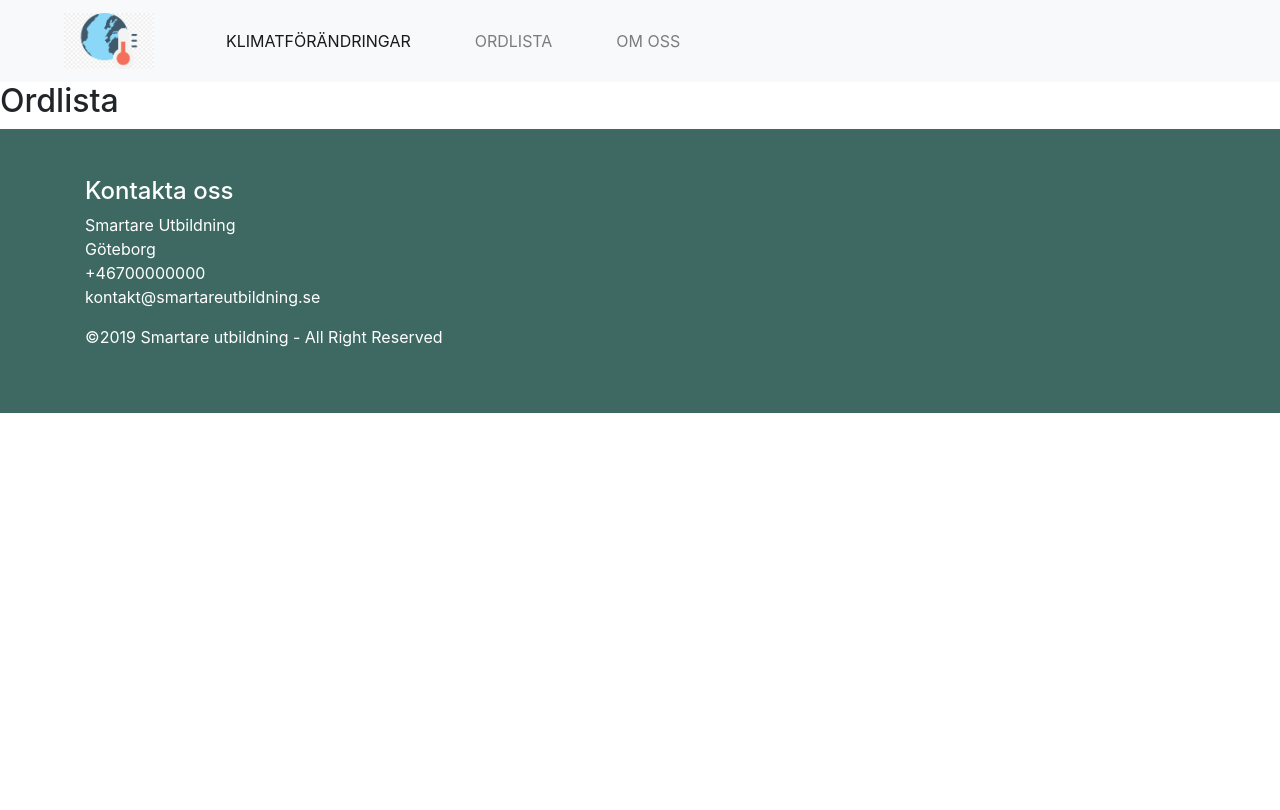
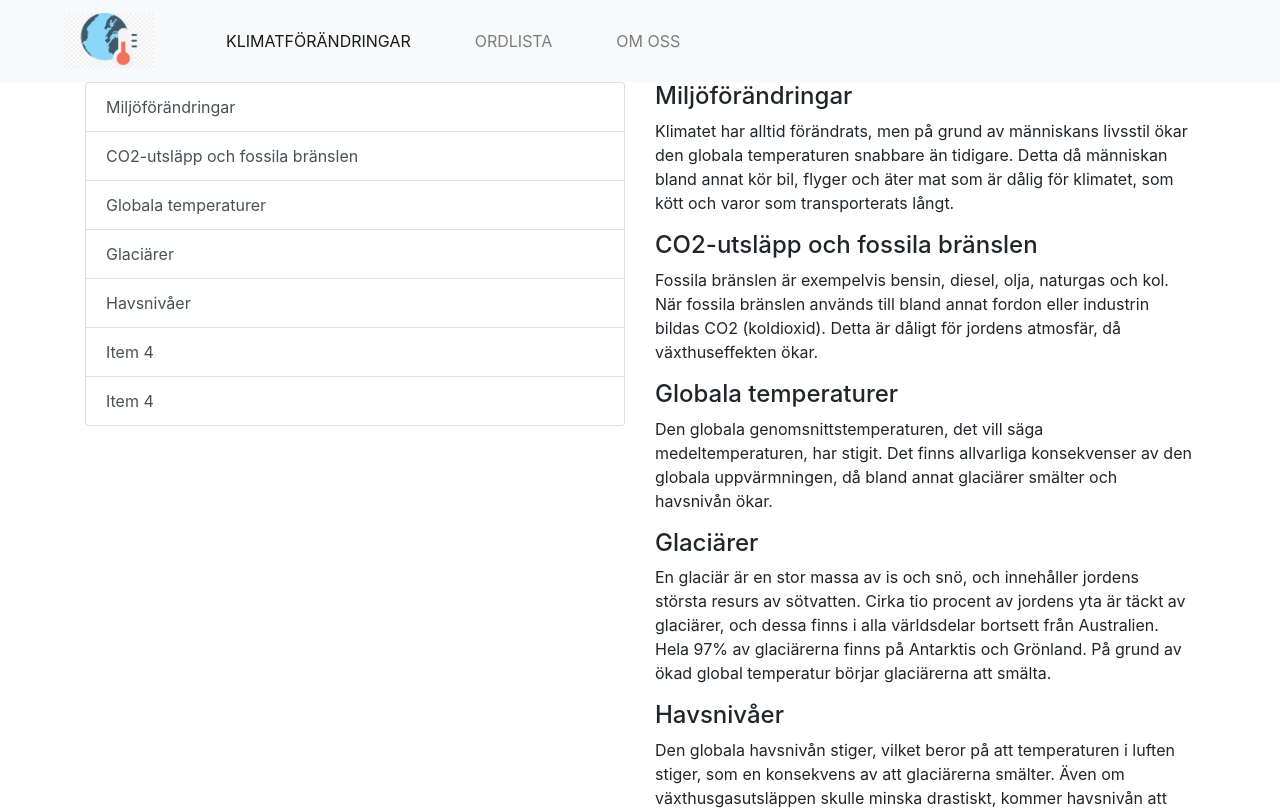
Before and after one commit to SchoolProjectHB/climate-website, a React (Create React App) app: page /ordlista in a window 1280 px wide. Shown: the top 810 px of the page. Built offline with nearby package versions, Linux system fonts and the light colour scheme.

Commit message:
commit changes

```diff
--- a/package.json
+++ b/package.json
@@ -3,10 +3,13 @@
   "version": "0.1.0",
   "private": true,
   "dependencies": {
+    "bootstrap": "^4.4.1",
     "react": "^16.12.0",
+    "react-bootstrap": "^1.0.0-beta.16",
     "react-dom": "^16.12.0",
     "react-router-dom": "^5.1.2",
     "react-scripts": "3.2.0",
+    "react-sticky": "^6.0.3",
     "styled-components": "^4.4.1"
   },
   "scripts": {
--- a/src/components/pages/Ordlista.js
+++ b/src/components/pages/Ordlista.js
@@ -1,14 +1,121 @@
-import React, { Component } from 'react';
+import React, { Component } from "react";
+import "bootstrap/dist/css/bootstrap.min.css";
+
+// import Container from 'react-bootsrtap/Container';
+// import Row from 'react-bootsrtap/Row';
+// import Col from 'react-bootsrtap/Col';
 
 class Ordlista extends Component {
+  render() {
+    return (
+      <div className="container">
+        <div className="row">
+          <div className="col-sm">
+            <div>
 
-    render() {
-        return (
-            <div>
-                <h2>Ordlista</h2>
+              <div id="list-example" className="list-group">
+                <a
+                  className="list-group-item list-group-item-action"
+                  href="#list-item-1"
+                >
+                  Miljöförändringar
+                </a>
+                <a
+                  className="list-group-item list-group-item-action"
+                  href="#list-item-2"
+                >
+                  CO2-utsläpp och fossila bränslen
+                </a>
+                <a
+                  className="list-group-item list-group-item-action"
+                  href="#list-item-3"
+                >
+                  Globala temperaturer
+                </a>
+                <a
+                  className="list-group-item list-group-item-action"
+                  href="#list-item-4"
+                >
+                  Glaciärer
+                </a>
+                <a
+                  className="list-group-item list-group-item-action"
+                  href="#list-item-5"
+                >
+                  Havsnivåer
+                </a>
+                <a
+                  className="list-group-item list-group-item-action"
+                  href="#list-item-6"
+                >
+                  Item 4
+                </a>
+                <a
+                  className="list-group-item list-group-item-action"
+                  href="#list-item-7"
+                >
+                  Item 4
+                </a>
+              </div>
+
+
+              <div
+                data-spy="scroll"
+                data-target="#list-example"
+                data-offset="0"
+                class="scrollspy-example"
+              ></div>
             </div>
-         );
-    }
+          </div>
+
+          <div className="col-sm mt-15 mb-15">
+            <h4 id="list-item-1">Miljöförändringar</h4>
+            <p>
+              Klimatet har alltid förändrats, men på grund av människans
+              livsstil ökar den globala temperaturen snabbare än tidigare. Detta
+              då människan bland annat kör bil, flyger och äter mat som är dålig
+              för klimatet, som kött och varor som transporterats långt.
+            </p>
+            <h4 id="list-item-2">CO2-utsläpp och fossila bränslen</h4>
+            <p>
+              Fossila bränslen är exempelvis bensin, diesel, olja, naturgas och
+              kol. När fossila bränslen används till bland annat fordon eller
+              industrin bildas CO2 (koldioxid). Detta är dåligt för jordens
+              atmosfär, då växthuseffekten ökar.
+            </p>
+            <h4 id="list-item-3">Globala temperaturer</h4>
+            <p>
+              Den globala genomsnittstemperaturen, det vill säga
+              medeltemperaturen, har stigit. Det finns allvarliga konsekvenser
+              av den globala uppvärmningen, då bland annat glaciärer smälter och
+              havsnivån ökar.
+            </p>
+            <h4 id="list-item-4">Glaciärer</h4>
+            <p>
+              En glaciär är en stor massa av is och snö, och innehåller jordens
+              största resurs av sötvatten. Cirka tio procent av jordens yta är
+              täckt av glaciärer, och dessa finns i alla världsdelar bortsett
+              från Australien. Hela 97% av glaciärerna finns på Antarktis och
+              Grönland. På grund av ökad global temperatur börjar glaciärerna
+              att smälta.
+            </p>
+            <h4 id="list-item-5">Havsnivåer</h4>
+            <p>
+              Den globala havsnivån stiger, vilket beror på att temperaturen i
+              luften stiger, som en konsekvens av att glaciärerna smälter. Även
+              om växthusgasutsläppen skulle minska drastiskt, kommer havsnivån
+              att fortsätta stiga. Detta då halten koldioxid i atmosfären redan
+              är så hög.
+            </p>
+            <h4 id="list-item-6">Item 4</h4>
+            <p>...</p>
+            <h4 id="list-item-7">Item 4</h4>
+            <p>...</p>
+          </div>
+        </div>
+      </div>
+    );
+  }
 }
 
 export default Ordlista;
```
Also changed, not shown: 1 other file (tests, documents, lock files or other folders).
